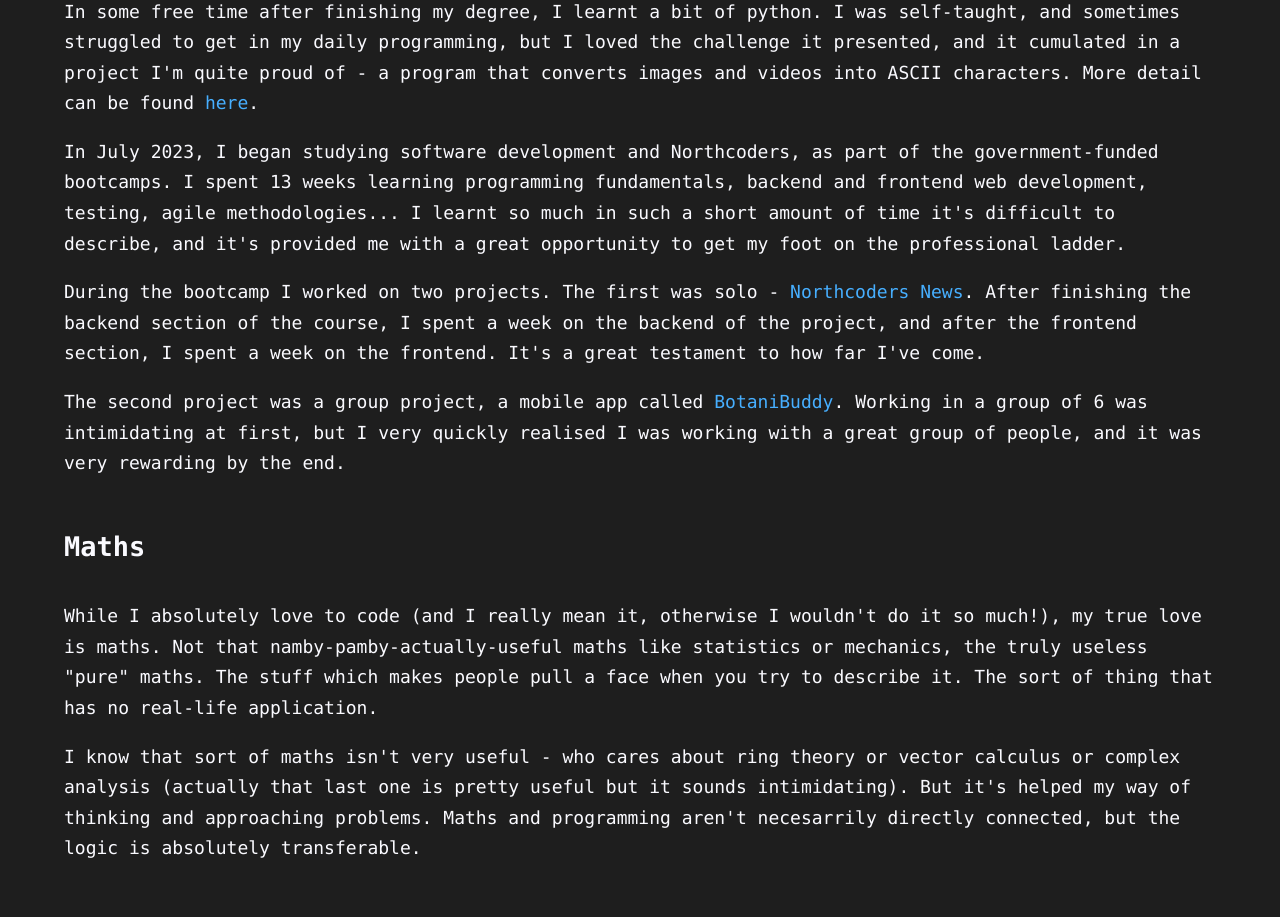
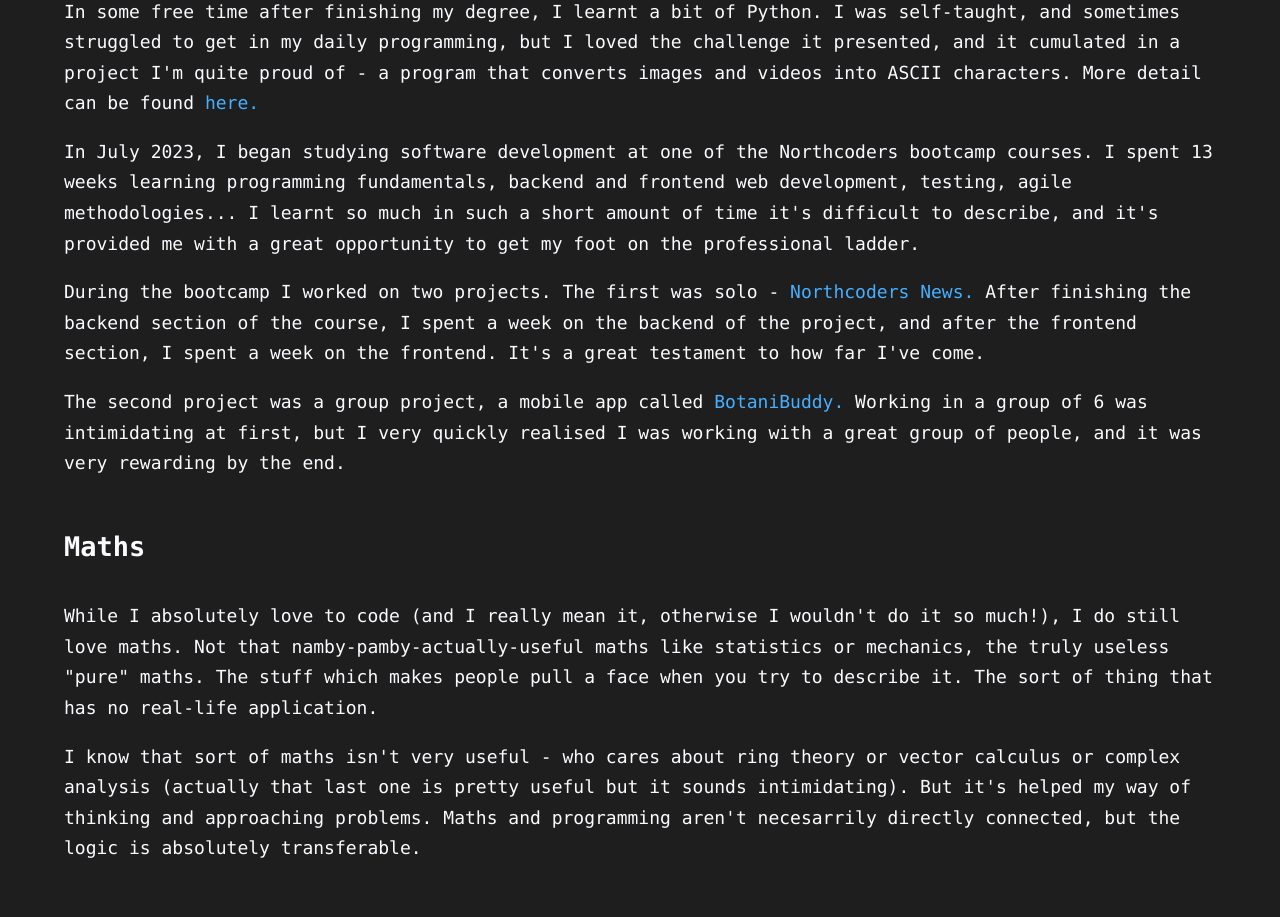
Before and after one commit to chrisRduckworth/chrisRduckworth.github.io, a React (Vite) app: page /about-me in a window 1280 px wide. Shown: the part 700-1617 px from the top of the page. Built offline with nearby package versions, Linux system fonts and the light colour scheme.

Commit message:
update aboutMe

```diff
--- a/src/components/AboutMe.jsx
+++ b/src/components/AboutMe.jsx
@@ -18,7 +18,7 @@
         <h2>Introduction</h2>
         <p>
           More than anything, I love solving difficult problems. It's what drew
-          me towards my degree in maths, and is what's drawing me towards
+          me towards my degree in maths, and is what has drawn me towards
           programming now. The way of thinking about problems is very similar,
           and now I'm looking for the opportunity to show what I've learnt in
           the tech industry. While I prefer backend and technical work,
@@ -29,31 +29,31 @@
       <section>
         <h2>Programming and Northcoders</h2>
         <p>
-          In some free time after finishing my degree, I learnt a bit of python.
+          In some free time after finishing my degree, I learnt a bit of Python.
           I was self-taught, and sometimes struggled to get in my daily
           programming, but I loved the challenge it presented, and it cumulated
           in a project I'm quite proud of - a program that converts images and
           videos into ASCII characters. More detail can be found{" "}
-          <Link to="/projects/Image to ASCII">here</Link>.
+          <Link to="/projects/Image to ASCII">here.</Link>
         </p>
         <p>
-          In July 2023, I began studying software development and Northcoders,
-          as part of the government-funded bootcamps. I spent 13 weeks learning
-          programming fundamentals, backend and frontend web development,
-          testing, agile methodologies... I learnt so much in such a short
-          amount of time it's difficult to describe, and it's provided me with a
-          great opportunity to get my foot on the professional ladder.
+          In July 2023, I began studying software development at one of the
+          Northcoders bootcamp courses. I spent 13 weeks learning programming
+          fundamentals, backend and frontend web development, testing, agile
+          methodologies... I learnt so much in such a short amount of time it's
+          difficult to describe, and it's provided me with a great opportunity
+          to get my foot on the professional ladder.
         </p>
         <p>
           During the bootcamp I worked on two projects. The first was solo -{" "}
-          <Link to="/projects/Northcoders News">Northcoders News</Link>. After
+          <Link to="/projects/Northcoders News">Northcoders News.</Link> After
           finishing the backend section of the course, I spent a week on the
           backend of the project, and after the frontend section, I spent a week
           on the frontend. It's a great testament to how far I've come.
         </p>
         <p>
           The second project was a group project, a mobile app called{" "}
-          <Link to="/projects/BotaniBuddy">BotaniBuddy</Link>. Working in a
+          <Link to="/projects/BotaniBuddy">BotaniBuddy.</Link> Working in a
           group of 6 was intimidating at first, but I very quickly realised I
           was working with a great group of people, and it was very rewarding by
           the end.
@@ -62,15 +62,32 @@
       <section>
         <h2>Maths</h2>
         <p>
-          While I absolutely love to code (and I really mean it, otherwise I wouldn't do it so much!), my true love is maths. Not that namby-pamby-actually-useful maths like statistics or mechanics, the truly useless "pure" maths. The stuff which makes people pull a face when you try to describe it. The sort of thing that has no real-life application.
+          While I absolutely love to code (and I really mean it, otherwise I
+          wouldn't do it so much!), I do still love maths. Not that
+          namby-pamby-actually-useful maths like statistics or mechanics, the
+          truly useless "pure" maths. The stuff which makes people pull a face
+          when you try to describe it. The sort of thing that has no real-life
+          application.
         </p>
         <p>
-          I know that sort of maths isn't very useful - who cares about ring theory or vector calculus or complex analysis (actually that last one is pretty useful but it sounds intimidating). But it's helped my way of thinking and approaching problems. Maths and programming aren't necesarrily directly connected, but the logic is absolutely transferable.
+          I know that sort of maths isn't very useful - who cares about ring
+          theory or vector calculus or complex analysis (actually that last one
+          is pretty useful but it sounds intimidating). But it's helped my way
+          of thinking and approaching problems. Maths and programming aren't
+          necesarrily directly connected, but the logic is absolutely
+          transferable.
         </p>
       </section>
       <section>
         <h2>Origami</h2>
-        <p>I've been doing origami on and off since I was a kid, but recently I've gotten more into it. The process is extremely calming - just put on some relaxing music, open a book of you favourite diagrams, and start folding. And then the result you end up with is this (hopefully) beautiful piece of art, folded from something so simple. It's incredibly satisfying.</p>
+        <p>
+          I've been doing origami on and off since I was a kid, but recently
+          I've gotten more into it. The process is extremely calming - just put
+          on some relaxing music, open a book of you favourite diagrams, and
+          start folding. And then the result you end up with is this (hopefully)
+          beautiful piece of art, folded from something so simple. It's
+          incredibly satisfying.
+        </p>
       </section>
     </main>
   );
```
